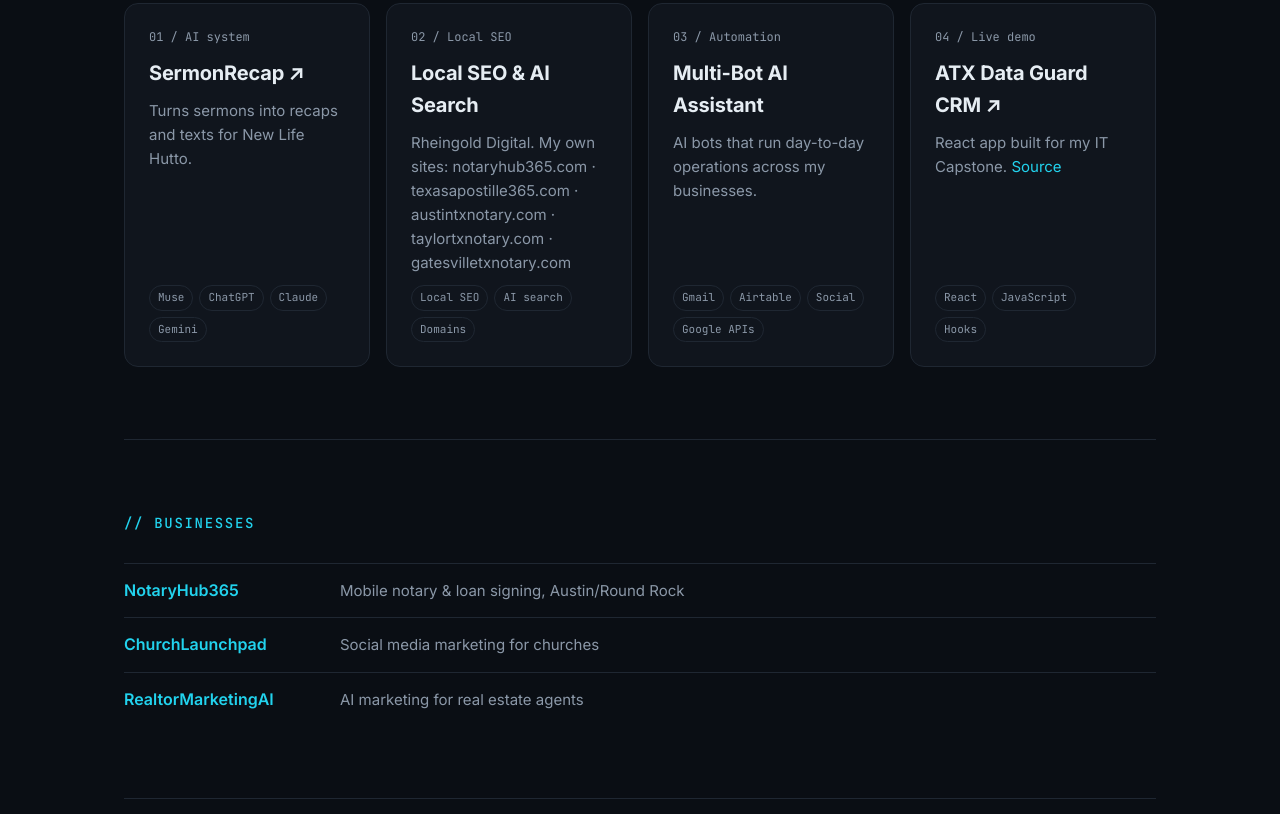
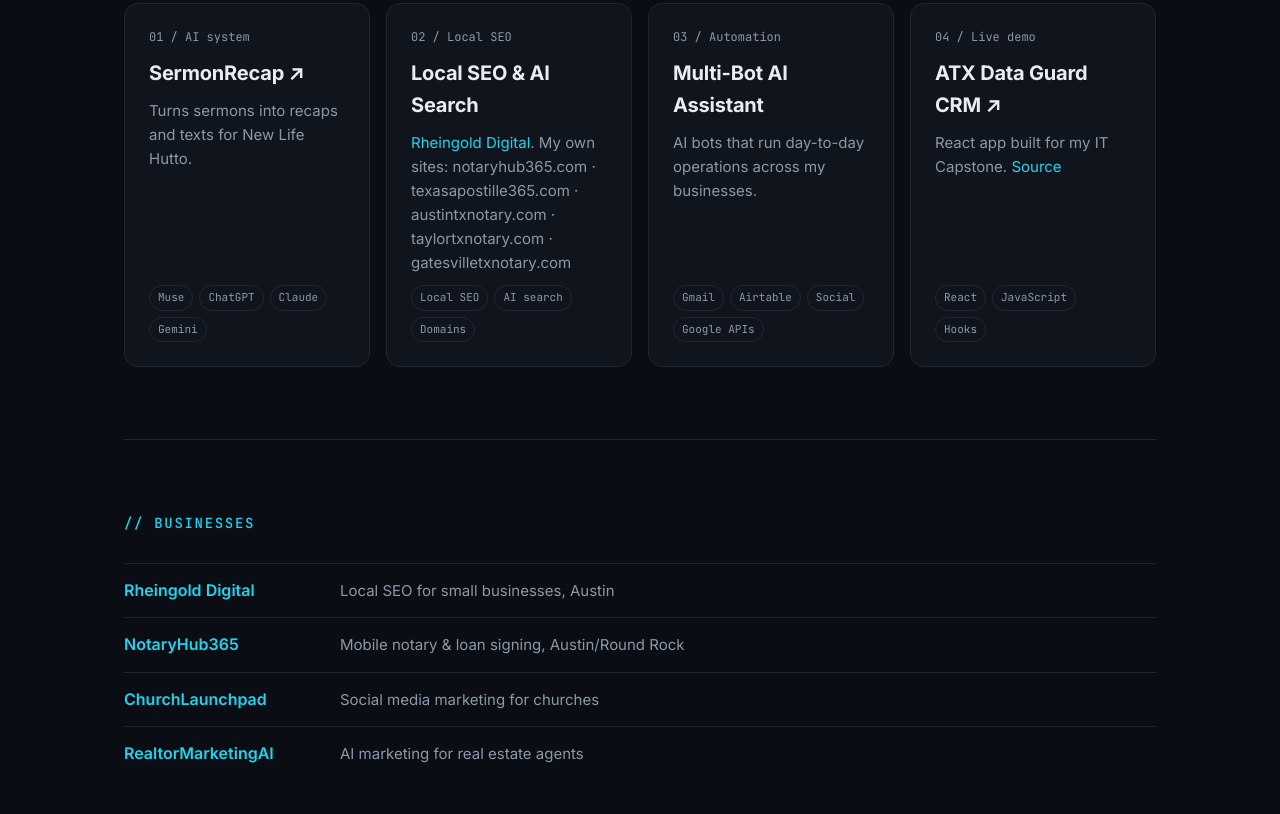
Before and after one commit to Rheingold777/it-portfolio, a plain HTML site: page index.html in a window 1280 px wide. Shown: the part 758-1572 px from the top of the page. Drawn offline with Linux system fonts and the light colour scheme.

Commit message:
Link Rheingold Digital (rheingolddigital.com)

```diff
--- a/index.html
+++ b/index.html
@@ -91,12 +91,12 @@
 
 <section id="work"><h2>// AI &amp; Automation</h2><div class="grid">
 <article class="card"><div class="k">01 / AI system</div><h3><a href="https://sermonrecap.church" target="_blank" rel="noopener">SermonRecap ↗</a></h3><p>Turns sermons into recaps and texts for New Life Hutto.</p><div class="chips"><span>Muse</span><span>ChatGPT</span><span>Claude</span><span>Gemini</span></div></article>
-<article class="card"><div class="k">02 / Local SEO</div><h3>Local SEO &amp; AI Search</h3><p>Rheingold Digital. My own sites: notaryhub365.com · texasapostille365.com · austintxnotary.com · taylortxnotary.com · gatesvilletxnotary.com</p><div class="chips"><span>Local SEO</span><span>AI search</span><span>Domains</span></div></article>
+<article class="card"><div class="k">02 / Local SEO</div><h3>Local SEO &amp; AI Search</h3><p><a href="https://rheingolddigital.com" target="_blank" rel="noopener">Rheingold Digital</a>. My own sites: notaryhub365.com · texasapostille365.com · austintxnotary.com · taylortxnotary.com · gatesvilletxnotary.com</p><div class="chips"><span>Local SEO</span><span>AI search</span><span>Domains</span></div></article>
 <article class="card"><div class="k">03 / Automation</div><h3>Multi-Bot AI Assistant</h3><p>AI bots that run day-to-day operations across my businesses.</p><div class="chips"><span>Gmail</span><span>Airtable</span><span>Social</span><span>Google APIs</span></div></article>
 <article class="card"><div class="k">04 / Live demo</div><h3><a href="https://rheingold777.github.io/atx-crm-demo/" target="_blank" rel="noopener">ATX Data Guard CRM ↗</a></h3><p>React app built for my IT Capstone. <a href="https://github.com/Rheingold777/atx-crm-demo" target="_blank" rel="noopener">Source</a></p><div class="chips"><span>React</span><span>JavaScript</span><span>Hooks</span></div></article>
 </div></section>
 
-<section><h2>// Businesses</h2><ul class="v"><li><a href="https://notaryhub365.com" target="_blank" rel="noopener">NotaryHub365</a><span>Mobile notary &amp; loan signing, Austin/Round Rock</span></li><li><a href="https://churchlaunchpad.org" target="_blank" rel="noopener">ChurchLaunchpad</a><span>Social media marketing for churches</span></li><li><a href="https://realtormarketingai.com" target="_blank" rel="noopener">RealtorMarketingAI</a><span>AI marketing for real estate agents</span></li></ul></section>
+<section><h2>// Businesses</h2><ul class="v"><li><a href="https://rheingolddigital.com" target="_blank" rel="noopener">Rheingold Digital</a><span>Local SEO for small businesses, Austin</span></li><li><a href="https://notaryhub365.com" target="_blank" rel="noopener">NotaryHub365</a><span>Mobile notary &amp; loan signing, Austin/Round Rock</span></li><li><a href="https://churchlaunchpad.org" target="_blank" rel="noopener">ChurchLaunchpad</a><span>Social media marketing for churches</span></li><li><a href="https://realtormarketingai.com" target="_blank" rel="noopener">RealtorMarketingAI</a><span>AI marketing for real estate agents</span></li></ul></section>
 
 <section id="labs"><h2>// Capstone &amp; Cisco labs</h2><div class="labs">
 <figure class="lab"><img src="assets/n-tier-architecture.png" alt="Multi-tier architecture" loading="lazy"><figcaption><b>Multi-tier architecture</b><span>Capstone · CRM system design</span></figcaption></figure>
```
